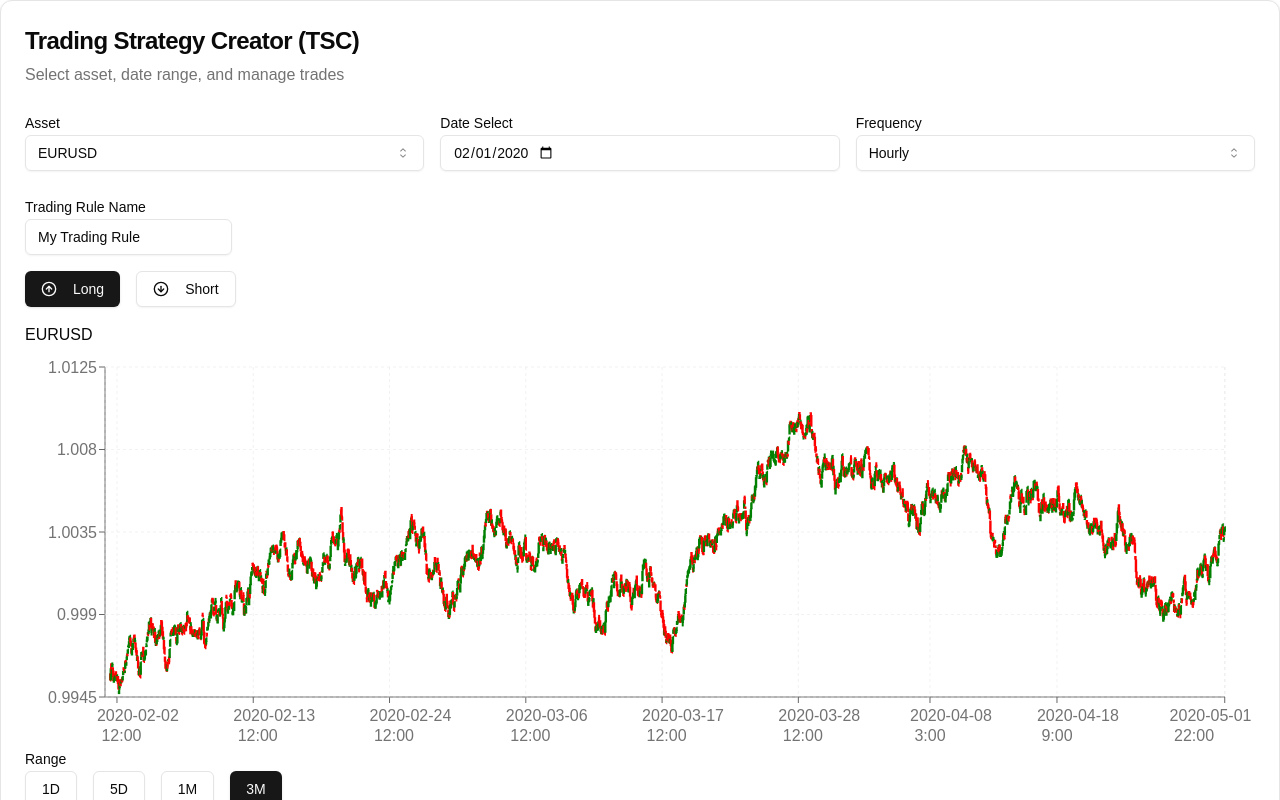
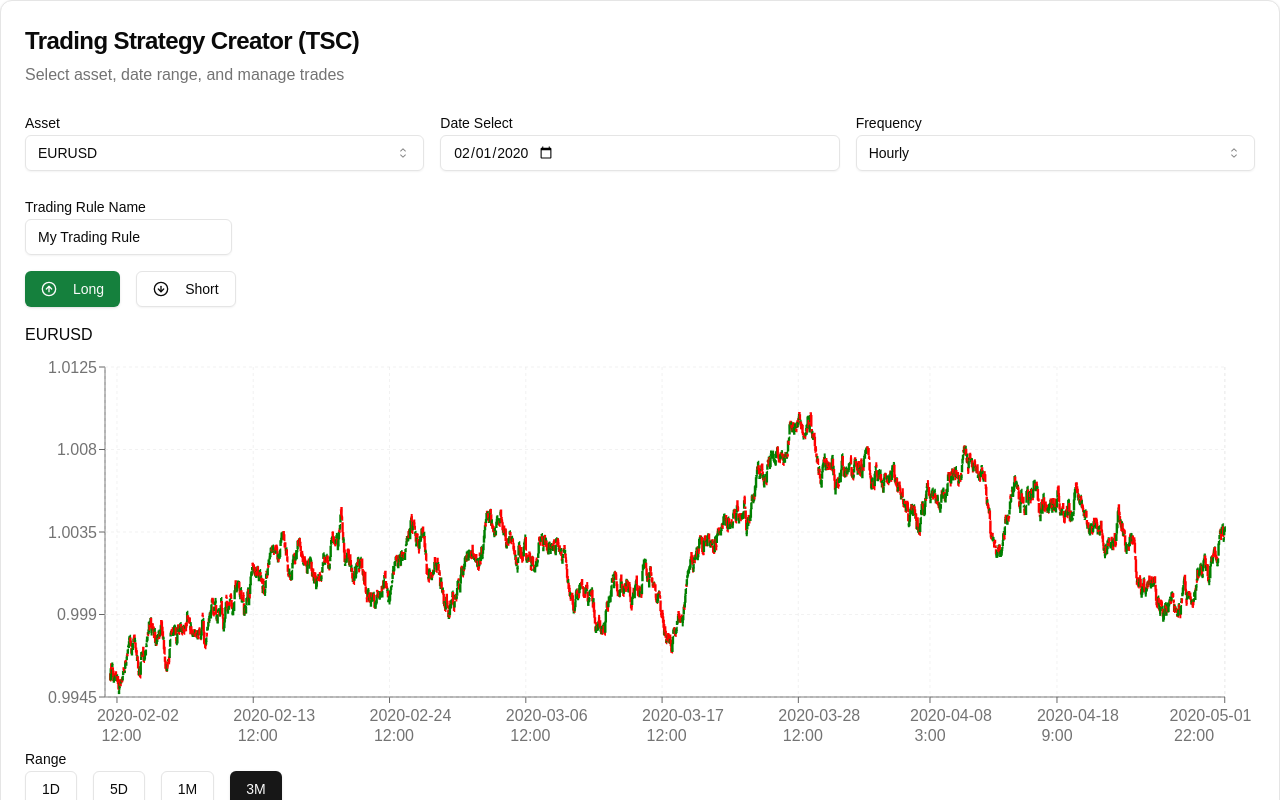
Before and after one commit to jkim1708/EvoTraderDemo, a Next.js app in the folder my-app/: page / in a window 1280 px wide. Shown: the top 800 px of the page. Built offline with nearby package versions, Linux system fonts and the light colour scheme.

Commit message:
adds color for trade kind

```diff
--- a/my-app/components/enhanced-trading-asset-viewer.tsx
+++ b/my-app/components/enhanced-trading-asset-viewer.tsx
@@ -499,12 +499,14 @@ const EnhancedTradingAssetViewer = observer(() => {
                         <Button
                             variant={currentSelectedTradeKind === 'long' ? 'default' : 'outline'}
                             onClick={() => setCurrentSelectedTradeKind('long')}
+                            className={currentSelectedTradeKind === 'long' ?"bg-green-700": 'default'}
                         >
                             <ArrowUpCircle className="mr-2 h-4 w-4"/> Long
                         </Button>
                         <Button
                             variant={currentSelectedTradeKind === 'short' ? 'default' : 'outline'}
                             onClick={() => setCurrentSelectedTradeKind('short')}
+                            className={currentSelectedTradeKind === 'short' ? "bg-red-700" : 'default'}
                         >
                             <ArrowDownCircle className="mr-2 h-4 w-4"/> Short
                         </Button>
```
Also changed, not shown: my-app/app/strategy-creator-setup/page.tsx (added).
